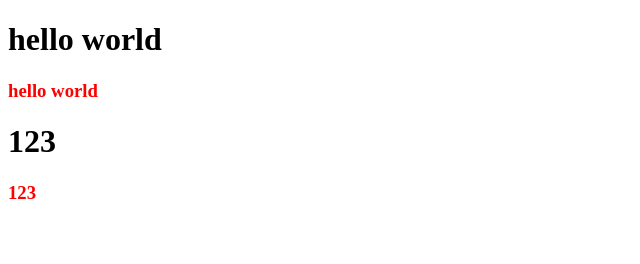
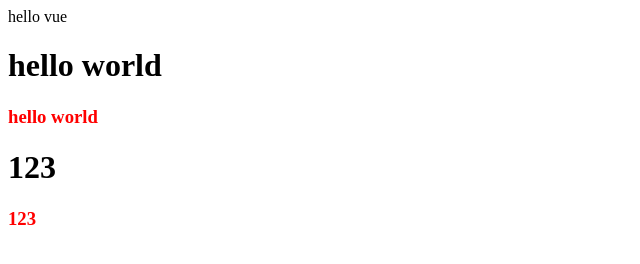
Before and after one commit to shengtong9828/VueLearn, a plain HTML site: page index.html in a window 1280 px wide. Shown: the whole page, without its empty margins (0-640 px from the left). Drawn offline with Linux system fonts and the light colour scheme.

Commit message:
添加变量message

```diff
--- a/index.html
+++ b/index.html
@@ -8,6 +8,7 @@
 
   <body>
     <div id="app">
+      <div>{{message}}</div>
       <div v-for="item in messages">
         <h1>{{item}}</h1>
         <h3 style="color: red;">{{item}}</h3>
@@ -22,6 +23,7 @@
         el: '#app', // 用于挂载要管理的元素
         data: {
           // 定义数据
+          message: 'hello vue',
           messages: ['hello world', '123'],
         },
       })
```
